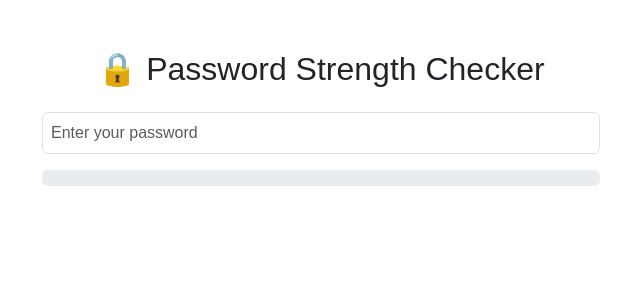
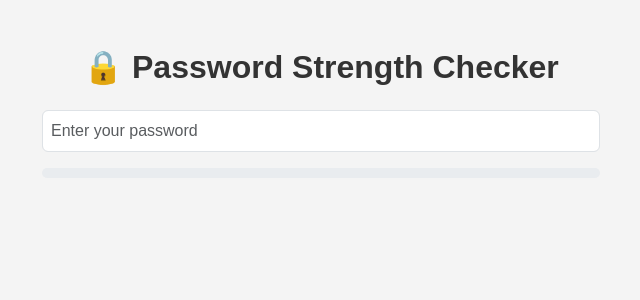
Before and after one commit to Saravanangrizz/password_strength-checker, a Flask app: page / in a window 1280 px wide. Shown: the top 300 px of the page, without its empty margins (319-959 px from the left). Run offline with Flask 3, Linux system fonts and the light colour scheme.

Commit message:
styles.css

```diff
--- a/static/styles.css
+++ b/static/styles.css
@@ -1,15 +1,24 @@
 body {
-    font-family: Arial, sans-serif;
-    text-align: center;
-    margin: 50px;
+    background-color: #f4f4f4;
+    font-family: 'Arial', sans-serif;
 }
+
+h2 {
+    font-weight: bold;
+    color: #333;
+}
+
 input {
-    padding: 10px;
-    margin: 10px;
+    border-radius: 8px;
 }
-button {
-    padding: 10px;
-    background-color: blue;
-    color: white;
-    border: none;
+
+.progress {
+    height: 10px;
+    border-radius: 5px;
+    overflow: hidden;
 }
+
+.progress-bar {
+    width: 0%;
+    transition: width 0.5s ease-in-out;
+}
```
